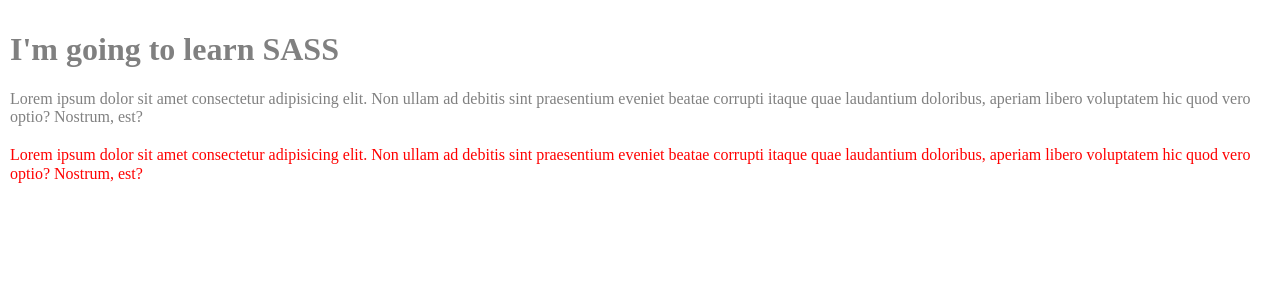
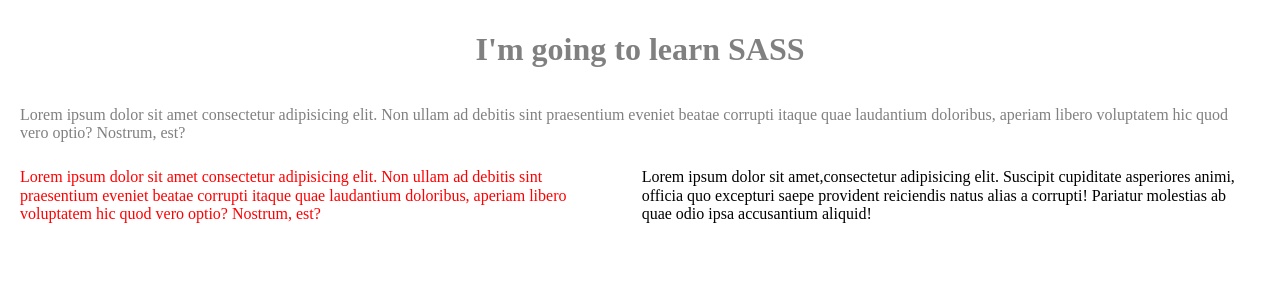
Before and after one commit to TimAbuev/violator, a React (Create React App) app: page / in a window 1280 px wide. Shown: the top 300 px of the page. Built offline with nearby package versions, Linux system fonts and the light colour scheme.

Commit message:
feat: add parameter to mixin

```diff
--- a/src/components/App.scss
+++ b/src/components/App.scss
@@ -1,29 +1,27 @@
 $textColor: grey;
 
-// $underlinedTextColor: red;
-@mixin flex {
-  // sass approach
+@mixin flex($direction) {
   display: flex;
-  flex-direction: column;
+  flex-direction: $direction;
+  justify-content: center;
+  align-items: center;
 }
 
-
 .app {
-  @include flex(); // sass approach
-
+  @include flex(column);
+  padding: 0 10px;
   margin: 0 auto;
 
-  .app__block {
-    padding: 10px;
-    color: $textColor; // sass approach
+  .app__block_splitted {
+    @include flex(row);
 
     .app__paragraph {
-      padding: 0;
+      padding: 0 10px;
       margin: 0;
     }
 
     .app__paragraph_underlined {
-      color: var(--text-color); // CSS Custom Properties
+      color: var(--text-color);
 
       &:hover {
         // sass approach
@@ -31,9 +29,13 @@
         color: $textColor;
       }
     }
+  }
 
-    // .app__paragraph_underlined:hover { // CSS Custom Properties
-    //   color: $textColor;
-    // }
+  .app__block {
+    padding: 10px;
+    color: $textColor; // sass approach
+    @include flex(column);
+
   }
+
 }
--- a/src/components/App.tsx
+++ b/src/components/App.tsx
@@ -11,12 +11,18 @@
           aperiam libero voluptatem hic quod vero optio? Nostrum, est?</p>
 
       </section>
-      <section className='app__block'>
+      <section className='app__block_splitted'>
         <p className='app__paragraph app__paragraph_underlined'>        Lorem ipsum dolor sit amet consectetur adipisicing elit.
           Non ullam ad debitis sint praesentium eveniet beatae corrupti itaque quae laudantium doloribus,
           aperiam libero voluptatem hic quod vero optio? Nostrum, est?</p>
 
+        <p className='app__paragraph'>Lorem ipsum dolor sit amet,consectetur
+          adipisicing elit. Suscipit cupiditate asperiores animi,
+          officia quo excepturi saepe provident reiciendis natus
+          alias a corrupti! Pariatur molestias ab quae odio ipsa
+          accusantium aliquid!</p>
       </section>
+
     </div>
   );
 }
```
